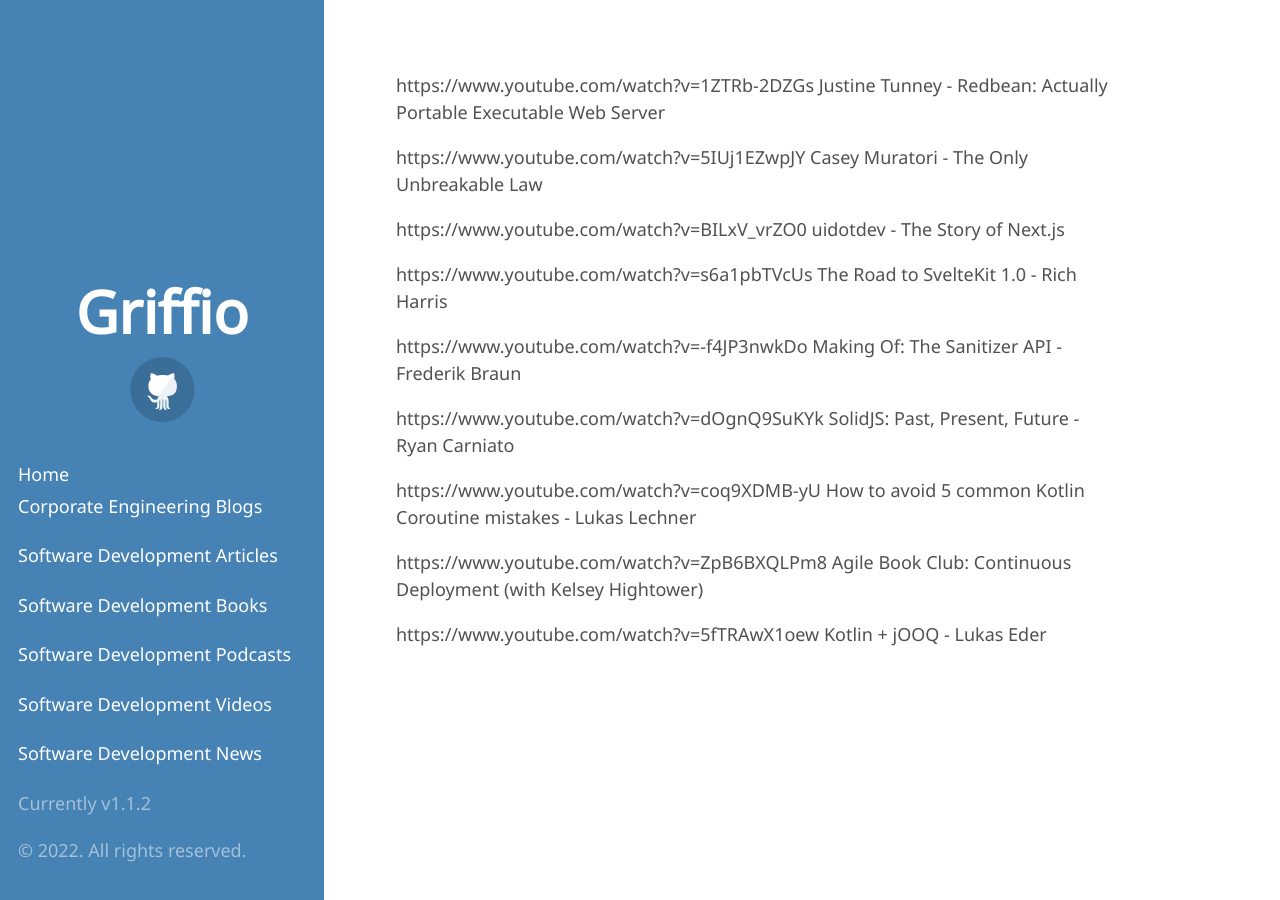
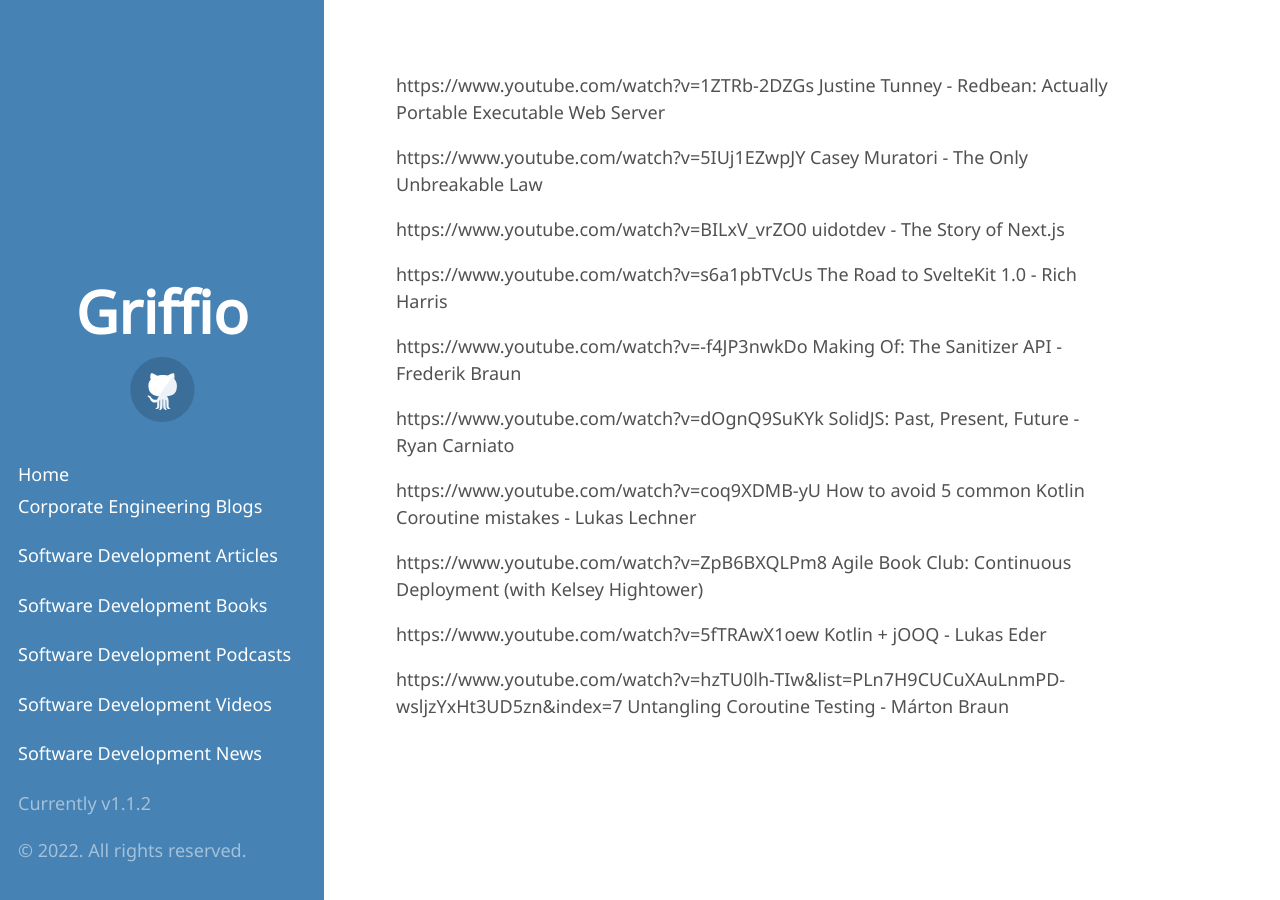
Before and after one commit to griffio/griffio.github.io, a Jekyll site: the page built from tech_talks_highlighted_2022.md, in a window 1280 px wide. Built offline with Jekyll 4.4.1, drawn with Linux system fonts in a browser that asks for light colours; some web fonts are replaced; our own code applies the rules of GitHub Pages for plain Markdown files.

Commit message:
Untangling Coroutine Testing

```diff
--- a/tech_talks_highlighted_2022.md
+++ b/tech_talks_highlighted_2022.md
@@ -14,4 +14,6 @@
 
 https://www.youtube.com/watch?v=ZpB6BXQLPm8 Agile Book Club: Continuous Deployment (with Kelsey Hightower)
 
-https://www.youtube.com/watch?v=5fTRAwX1oew Kotlin + jOOQ -  Lukas Eder
+https://www.youtube.com/watch?v=5fTRAwX1oew Kotlin + jOOQ - Lukas Eder
+
+https://www.youtube.com/watch?v=hzTU0lh-TIw&list=PLn7H9CUCuXAuLnmPD-wsljzYxHt3UD5zn&index=7 Untangling Coroutine Testing - Márton Braun
```
